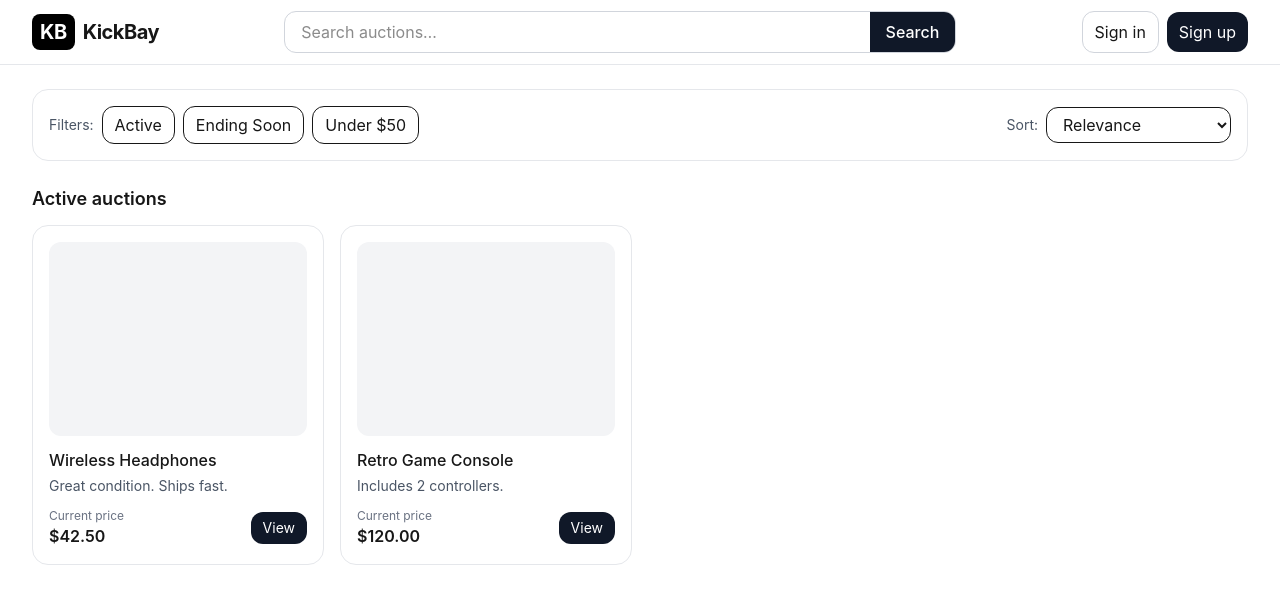
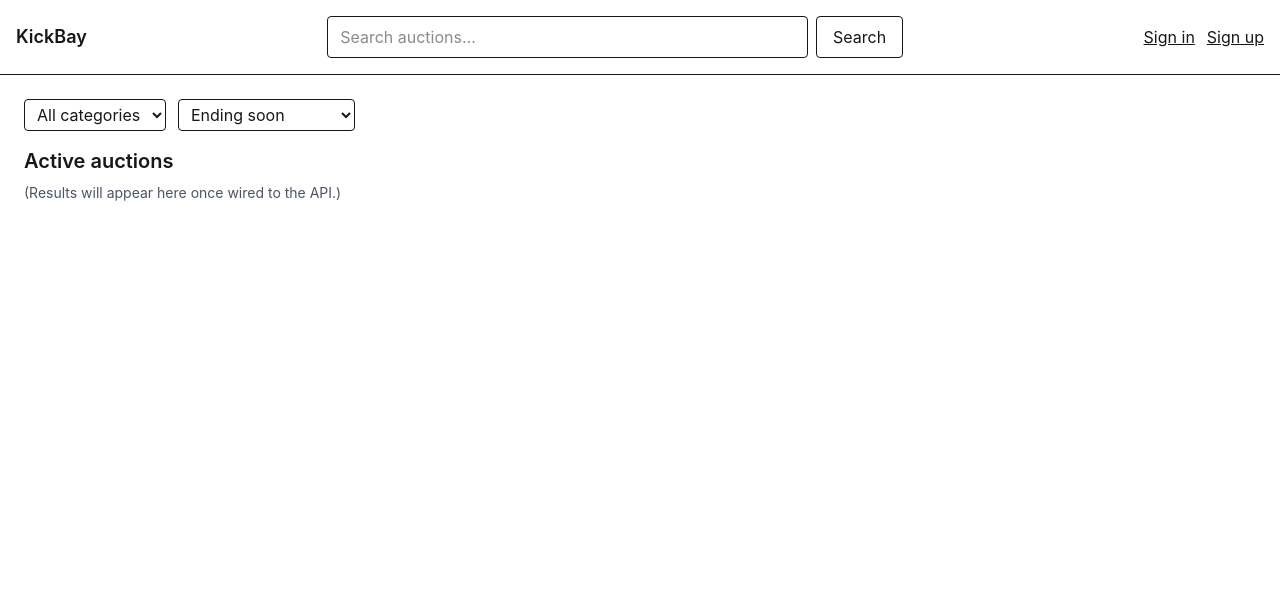
Before and after one commit to donneypr/eecs4413_auction, a Next.js app in the folder frontend/: page / in a window 1280 px wide. Shown: the top 604 px of the page. Built offline with nearby package versions, Linux system fonts and the light colour scheme.

Commit message:
added search, filtering, sorting, sign in sign up buttons

```diff
--- a/frontend/app/layout.tsx
+++ b/frontend/app/layout.tsx
@@ -1,21 +1,18 @@
-// app/layout.tsx
-import type { Metadata } from "next";
-import "./globals.css";
-import Header from "@/components/Header";
+import type { Metadata } from 'next';
+import './globals.css';
+import Header from '@/components/Header';
 
 export const metadata: Metadata = {
-  title: "KickBay",
-  description: "Auctions made simple.",
+  title: 'KickBay',
+  description: 'Auction marketplace',
 };
 
 export default function RootLayout({ children }: { children: React.ReactNode }) {
   return (
     <html lang="en">
-      <body className="bg-gray-50 text-gray-900">
+      <body>
         <Header />
-        <main className="mx-auto max-w-7xl px-4 sm:px-6 lg:px-8 py-6">
-          {children}
-        </main>
+        <main className="min-h-screen">{children}</main>
       </body>
     </html>
   );
--- a/frontend/app/page.tsx
+++ b/frontend/app/page.tsx
@@ -1,80 +1,30 @@
-// app/page.tsx
-import Link from "next/link";
-
-// Temporary mocked data — step 3 will replace with live fetch
-const MOCK = [
-  {
-    id: 1,
-    name: "Wireless Headphones",
-    description: "Great condition. Ships fast.",
-    current_price: "42.50",
-    end_time: "2025-12-05T18:30:00Z",
-  },
-  {
-    id: 2,
-    name: "Retro Game Console",
-    description: "Includes 2 controllers.",
-    current_price: "120.00",
-    end_time: "2025-12-06T14:00:00Z",
-  },
-];
-
+// Keep this as a Server Component. No hooks here.
 export default async function HomePage() {
-  // Step 3: Replace MOCK with a fetch like:
-  // const res = await fetch(`${process.env.NEXT_PUBLIC_API_BASE}/items/?status=active`, { cache: 'no-store', credentials: 'include' });
-  // const data = await res.ok ? await res.json() : { results: [] };
+  // (Optional) You can fetch active items here server-side later.
+  // For now, leave simple scaffolding to ensure the build is happy.
 
   return (
-    <div className="space-y-6">
-      {/* Filters + Sort (UI only for now) */}
-      <section className="bg-white border border-gray-200 rounded-2xl p-4">
-        <div className="flex flex-col gap-3 md:flex-row md:items-center md:justify-between">
-          <div className="flex flex-wrap items-center gap-2">
-            <span className="text-sm text-gray-600">Filters:</span>
-            <button className="px-3 py-1.5 rounded-xl border hover:bg-gray-50">Active</button>
-            <button className="px-3 py-1.5 rounded-xl border hover:bg-gray-50">Ending Soon</button>
-            <button className="px-3 py-1.5 rounded-xl border hover:bg-gray-50">Under $50</button>
-          </div>
-          <div className="flex items-center gap-2">
-            <span className="text-sm text-gray-600">Sort:</span>
-            <select className="px-3 py-1.5 rounded-xl border bg-white">
-              <option value="relevance">Relevance</option>
-              <option value="ending_soon">Ending soon</option>
-              <option value="price_low_high">Price: Low → High</option>
-              <option value="price_high_low">Price: High → Low</option>
-              <option value="newest">Newest</option>
-            </select>
-          </div>
-        </div>
-      </section>
+    <section className="p-6">
+      <div className="mb-4 flex items-center gap-3">
+        {/* Placeholder filters/sort; wire up later */}
+        <select className="border rounded px-2 py-1">
+          <option value="">All categories</option>
+        </select>
+        <select className="border rounded px-2 py-1">
+          <option value="ending_soon">Ending soon</option>
+          <option value="newest">Newest</option>
+          <option value="price_asc">Price: Low to High</option>
+          <option value="price_desc">Price: High to Low</option>
+        </select>
+      </div>
 
-      {/* Auctions grid */}
-      <section>
-        <h2 className="text-lg font-semibold mb-3">Active auctions</h2>
-        <ul className="grid gap-4 sm:grid-cols-2 lg:grid-cols-3 xl:grid-cols-4">
-          {MOCK.map((item) => (
-            <li key={item.id} className="group">
-              <div className="h-full bg-white rounded-2xl border border-gray-200 p-4 hover:shadow-sm transition">
-                <div className="aspect-[4/3] rounded-xl bg-gray-100 mb-3" />
-                <h3 className="font-medium mb-1 line-clamp-1">{item.name}</h3>
-                <p className="text-sm text-gray-600 line-clamp-2">{item.description}</p>
-                <div className="mt-3 flex items-center justify-between">
-                  <div>
-                    <div className="text-xs text-gray-500">Current price</div>
-                    <div className="font-semibold">${item.current_price}</div>
-                  </div>
-                  <Link
-                    href={`/items/${item.id}`}
-                    className="px-3 py-1.5 rounded-xl bg-gray-900 text-white text-sm hover:bg-gray-800"
-                  >
-                    View
-                  </Link>
-                </div>
-              </div>
-            </li>
-          ))}
-        </ul>
-      </section>
-    </div>
+      <div>
+        <h2 className="text-xl font-semibold mb-2">Active auctions</h2>
+        {/* Replace with a real list component later */}
+        <p className="text-sm text-gray-600">
+          (Results will appear here once wired to the API.)
+        </p>
+      </div>
+    </section>
   );
 }
--- a/frontend/components/Header.tsx
+++ b/frontend/components/Header.tsx
@@ -1,72 +1,51 @@
-// components/Header.tsx
-"use client";
+'use client';
 
-import { useRouter, useSearchParams } from "next/navigation";
-import { FormEvent, useState, useEffect } from "react";
+import Link from 'next/link';
+import { Suspense, useEffect, useState } from 'react';
+import { useRouter, useSearchParams } from 'next/navigation';
 
-export default function Header() {
+function SearchBoxInner() {
   const router = useRouter();
-  const params = useSearchParams();
-  const initialQ = params.get("q") ?? "";
-  const [q, setQ] = useState(initialQ);
+  const searchParams = useSearchParams();
+  const [q, setQ] = useState(searchParams.get('q') ?? '');
 
-  // Keep input in sync when URL changes client-side
-  useEffect(() => setQ(initialQ), [initialQ]);
+  // Keep input in sync if URL changes
+  useEffect(() => {
+    setQ(searchParams.get('q') ?? '');
+  }, [searchParams]);
 
-  const onSubmit = (e: FormEvent) => {
+  const onSubmit = (e: React.FormEvent) => {
     e.preventDefault();
-    const next = new URLSearchParams(params.toString());
-    if (q.trim()) next.set("q", q.trim());
-    else next.delete("q");
-    router.push(`/?${next.toString()}`);
+    const params = new URLSearchParams(searchParams);
+    if (q) params.set('q', q);
+    else params.delete('q');
+    router.push(`/items?${params.toString()}`);
   };
 
   return (
-    <header className="bg-white border-b border-gray-200">
-      <div className="mx-auto max-w-7xl px-4 sm:px-6 lg:px-8 h-16 flex items-center gap-4">
-        {/* Logo (top-left) */}
-        <a href="/" className="font-bold text-xl tracking-tight">
-          <span className="inline-block rounded-lg bg-black text-white px-2 py-1 mr-2">KB</span>
-          KickBay
-        </a>
+    <form onSubmit={onSubmit} className="flex w-full max-w-xl gap-2">
+      <input
+        className="flex-1 border rounded px-3 py-2"
+        placeholder="Search auctions…"
+        value={q}
+        onChange={(e) => setQ(e.target.value)}
+      />
+      <button className="border rounded px-4 py-2" type="submit">Search</button>
+    </form>
+  );
+}
 
-        {/* Centered Search */}
-        <div className="flex-1 flex justify-center">
-          <form onSubmit={onSubmit} className="w-full max-w-2xl">
-            <div className="flex rounded-xl border border-gray-300 overflow-hidden bg-white">
-              <input
-                value={q}
-                onChange={(e) => setQ(e.target.value)}
-                placeholder="Search auctions…"
-                className="w-full px-4 py-2 outline-none"
-                aria-label="Search auctions"
-              />
-              <button
-                type="submit"
-                className="px-4 py-2 bg-gray-900 text-white font-medium hover:bg-gray-800"
-              >
-                Search
-              </button>
-            </div>
-          </form>
-        </div>
-
-        {/* Auth (top-right) */}
-        <div className="flex items-center gap-2">
-          <a
-            href="/login"
-            className="px-3 py-2 rounded-xl border border-gray-300 hover:bg-gray-100"
-          >
-            Sign in
-          </a>
-          <a
-            href="/signup"
-            className="px-3 py-2 rounded-xl bg-gray-900 text-white hover:bg-gray-800"
-          >
-            Sign up
-          </a>
-        </div>
-      </div>
+export default function Header() {
+  return (
+    <header className="flex items-center justify-between gap-4 p-4 border-b">
+      <Link href="/" className="font-semibold text-lg">KickBay</Link>
+      <Suspense fallback={<div className="w-full max-w-xl h-10" />}>
+        <SearchBoxInner />
+      </Suspense>
+      <nav className="flex items-center gap-3">
+        <Link href="/login" className="underline">Sign in</Link>
+        <Link href="/signup" className="underline">Sign up</Link>
+      </nav>
     </header>
   );
 }
```
